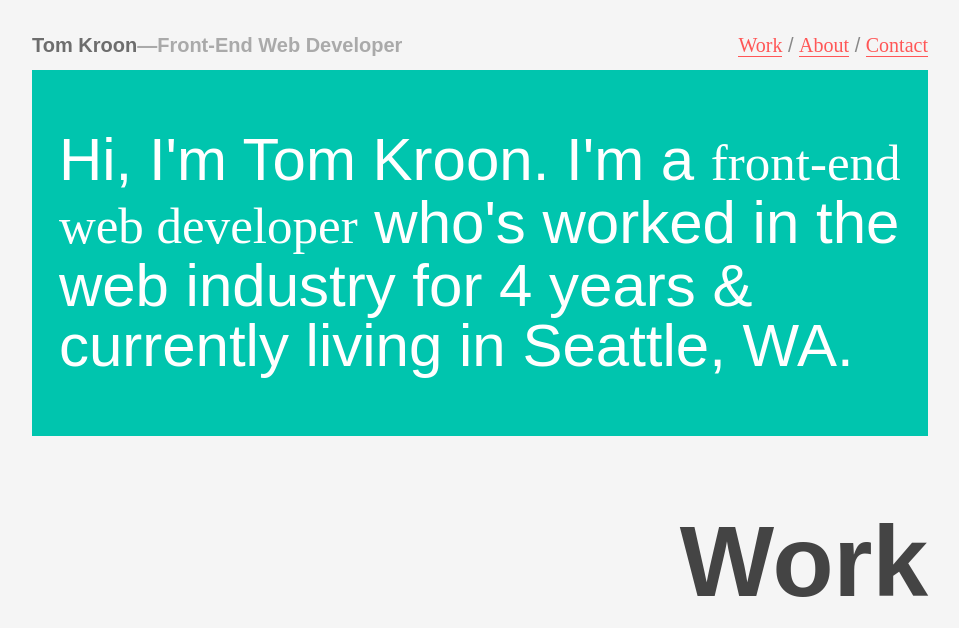
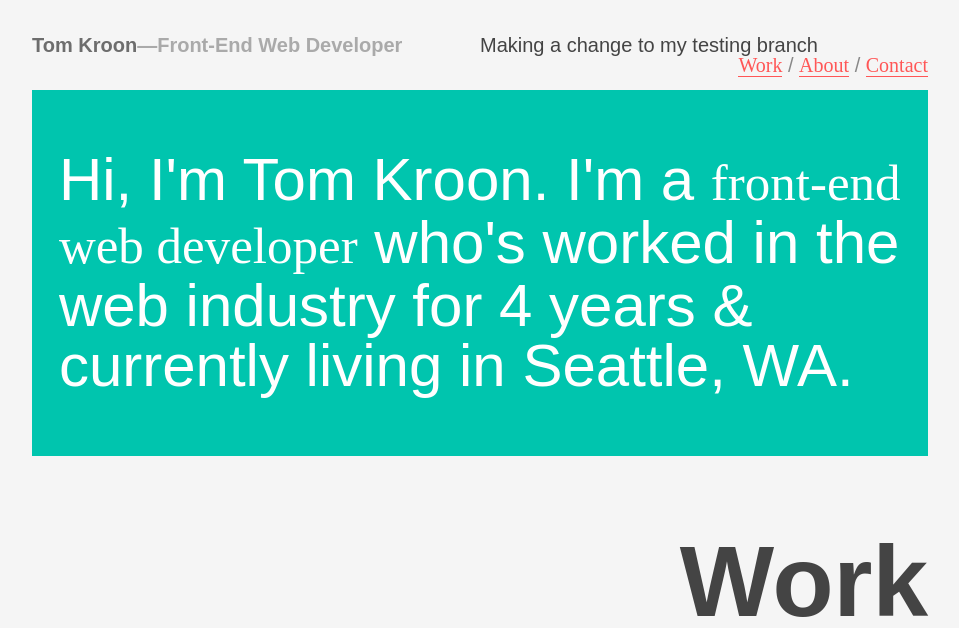
Before and after one commit to tomofkroon/Portfolio, a plain HTML site: page index.html in a window 1280 px wide. Shown: the top 628 px of the page, without its empty margins (160-1119 px from the left). Drawn offline with nearby package versions, Linux system fonts and the light colour scheme; a web font is replaced by a local one.

Commit message:
testing out the new testing branch

```diff
--- a/index.html
+++ b/index.html
@@ -47,6 +47,7 @@
 <header id="main_header">
 	<div id="linktotop"></div>
 	<h1 id="header_name"><a href="">Tom Kroon</a>&mdash;Front-End Web Developer</h1>
+	Making a change to my testing branch
 	<nav id="main_menu">
 		<ul>
 			<li id="link_1"><a href="#work">Work</a></li>
```
